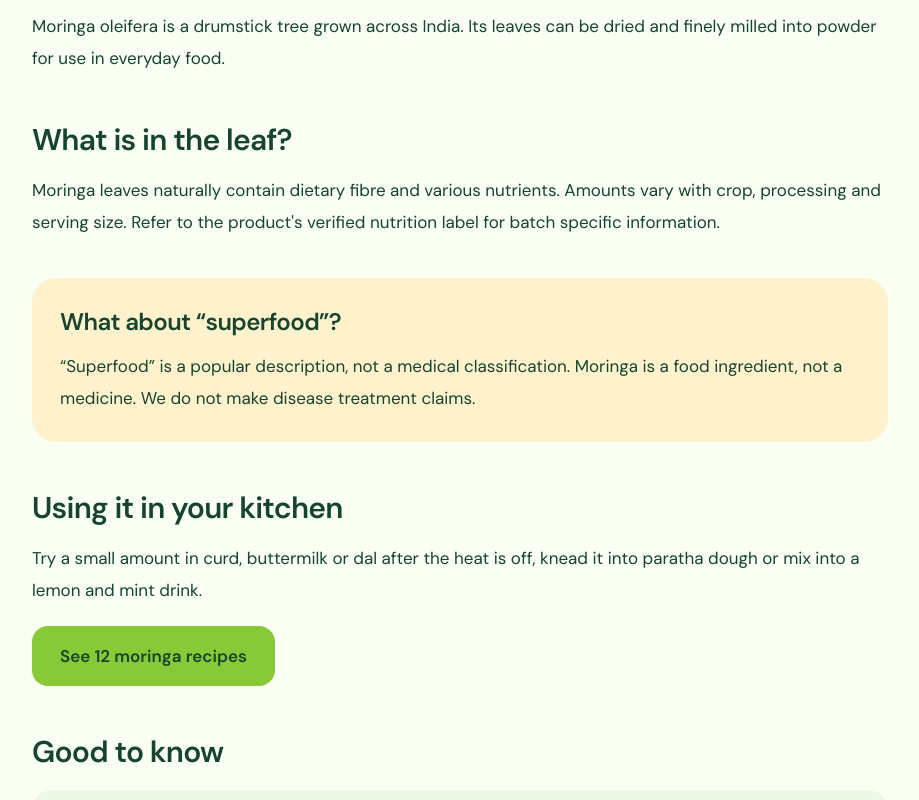
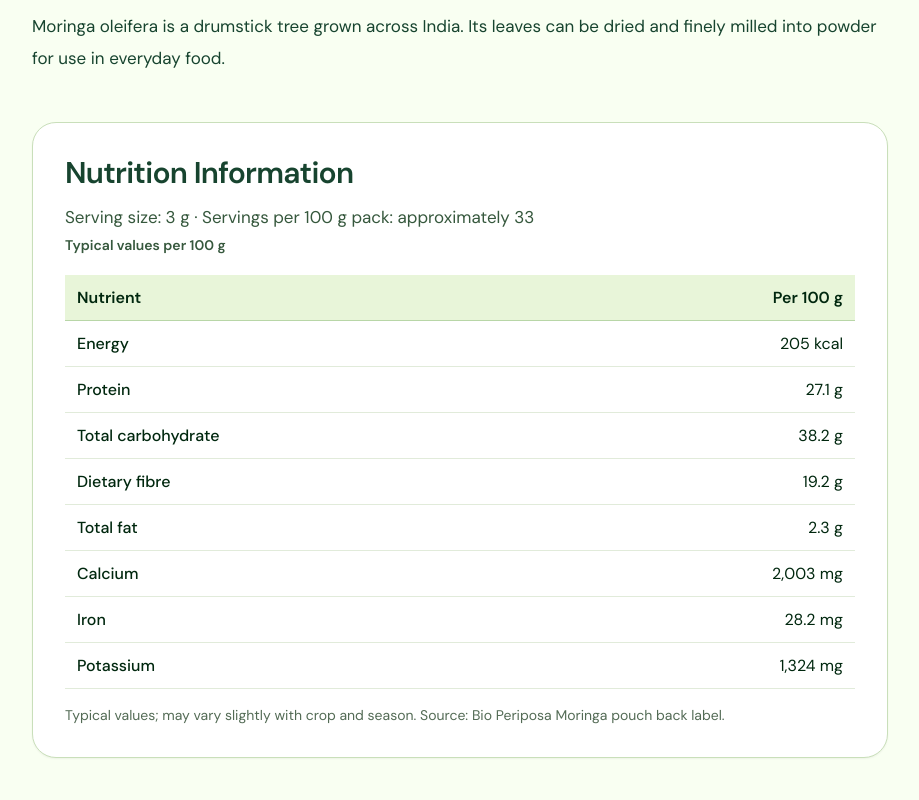
Before and after one commit to chitiagarwal/bio-peri-posa-website, a React (Vite) app in the folder src/frontend/: page /products/moringa in a window 1280 px wide. Shown: the part 1340-2140 px from the top of the page, without its empty margins (180-1099 px from the left). Built offline with nearby package versions, Linux system fonts and the light colour scheme; no server answers; what @icp-sdk/core would draw is missing.

Commit message:
Add approved Moringa nutrition table from product back label

```diff
--- a/src/frontend/src/pages/MoringaDetail.tsx
+++ b/src/frontend/src/pages/MoringaDetail.tsx
@@ -22,6 +22,22 @@ export default function MoringaDetail(){
  </section>
  <section className="bg-[#184631] text-white py-14 px-5"><div className="max-w-6xl mx-auto"><h2 className="text-3xl md:text-4xl font-bold">Quality, testing and traceability</h2><p className="mt-4 max-w-3xl">We prioritise ingredient identity, supplier documentation and batch specific quality information. Our quality approach covers ingredient identity, supplier standards and batch traceability.</p><div className="grid md:grid-cols-3 gap-5 mt-9">{["Organic documentation","Manufacturing information","Batch laboratory reports"].map(t=><div className="bg-white text-[#17442f] rounded-2xl p-6" key={t}><h3 className="font-bold text-lg">{t}</h3><p className="text-sm mt-3">Learn about our approach to product quality and traceability.</p></div>)}</div><Link to="/quality" className="inline-block mt-6 underline text-[#b9e37d]">Quality information</Link></div></section>
  <section className="max-w-4xl mx-auto px-5 py-14"><h2 className="text-3xl font-bold">One plant, many names</h2><div className="flex flex-wrap gap-2 mt-4">{["सहजन · Hindi","शेवगा · Marathi","முருங்கை · Tamil","మునగ · Telugu","മുരിങ്ങ · Malayalam","સરગવો · Gujarati","ನುಗ್ಗೆ · Kannada","সজনে · Bengali"].map(t=><span className="rounded-full bg-[#e8f5d9] px-4 py-2 text-sm" key={t}>{t}</span>)}</div><p className="mt-5 leading-8">Moringa oleifera is a drumstick tree grown across India. Its leaves can be dried and finely milled into powder for use in everyday food.</p>
+ <section aria-labelledby="moringa-nutrition" className="mt-12 rounded-3xl border border-[#c9dfba] bg-white p-6 md:p-8 shadow-sm">
+ <h2 id="moringa-nutrition" className="text-3xl font-bold text-[#17442f]">Nutrition Information</h2>
+ <p className="mt-3 text-[#36583d]">Serving size: 3 g · Servings per 100 g pack: approximately 33</p>
+ <p className="mt-1 text-sm font-semibold text-[#36583d]">Typical values per 100 g</p>
+ <div className="mt-5 overflow-x-auto"><table className="w-full text-left border-collapse"><thead><tr className="bg-[#e8f5d9]"><th scope="col" className="p-3 border-b border-[#b8d6a7]">Nutrient</th><th scope="col" className="p-3 border-b border-[#b8d6a7] text-right">Per 100 g</th></tr></thead><tbody>
+ <tr><th scope="row" className="p-3 border-b border-[#e1ebda] font-medium">Energy</th><td className="p-3 border-b border-[#e1ebda] text-right">205 kcal</td></tr>
+<tr><th scope="row" className="p-3 border-b border-[#e1ebda] font-medium">Protein</th><td className="p-3 border-b border-[#e1ebda] text-right">27.1 g</td></tr>
+<tr><th scope="row" className="p-3 border-b border-[#e1ebda] font-medium">Total carbohydrate</th><td className="p-3 border-b border-[#e1ebda] text-right">38.2 g</td></tr>
+<tr><th scope="row" className="p-3 border-b border-[#e1ebda] font-medium">Dietary fibre</th><td className="p-3 border-b border-[#e1ebda] text-right">19.2 g</td></tr>
+<tr><th scope="row" className="p-3 border-b border-[#e1ebda] font-medium">Total fat</th><td className="p-3 border-b border-[#e1ebda] text-right">2.3 g</td></tr>
+<tr><th scope="row" className="p-3 border-b border-[#e1ebda] font-medium">Calcium</th><td className="p-3 border-b border-[#e1ebda] text-right">2,003 mg</td></tr>
+<tr><th scope="row" className="p-3 border-b border-[#e1ebda] font-medium">Iron</th><td className="p-3 border-b border-[#e1ebda] text-right">28.2 mg</td></tr>
+<tr><th scope="row" className="p-3 border-b border-[#e1ebda] font-medium">Potassium</th><td className="p-3 border-b border-[#e1ebda] text-right">1,324 mg</td></tr>
+ </tbody></table></div>
+ <p className="mt-4 text-sm text-[#536b55]">Typical values; may vary slightly with crop and season. Source: Bio Periposa Moringa pouch back label.</p>
+ </section>
  <h2 className="text-3xl font-bold mt-12">What is in the leaf?</h2><p className="mt-4 leading-8">Moringa leaves naturally contain dietary fibre and various nutrients. Amounts vary with crop, processing and serving size. Refer to the product's verified nutrition label for batch specific information.</p>
  <div className="bg-[#fff2cd] rounded-3xl p-7 mt-10"><h2 className="text-2xl font-bold">What about “superfood”?</h2><p className="mt-3 leading-8">“Superfood” is a popular description, not a medical classification. Moringa is a food ingredient, not a medicine. We do not make disease treatment claims.</p></div>
  <h2 className="text-3xl font-bold mt-12">Using it in your kitchen</h2><p className="mt-4 leading-8">Try a small amount in curd, buttermilk or dal after the heat is off, knead it into paratha dough or mix into a lemon and mint drink.</p><Link to="/recipes" className="inline-block bg-[#87c936] rounded-xl px-7 py-4 mt-5 font-semibold">See 12 moringa recipes</Link>
```
